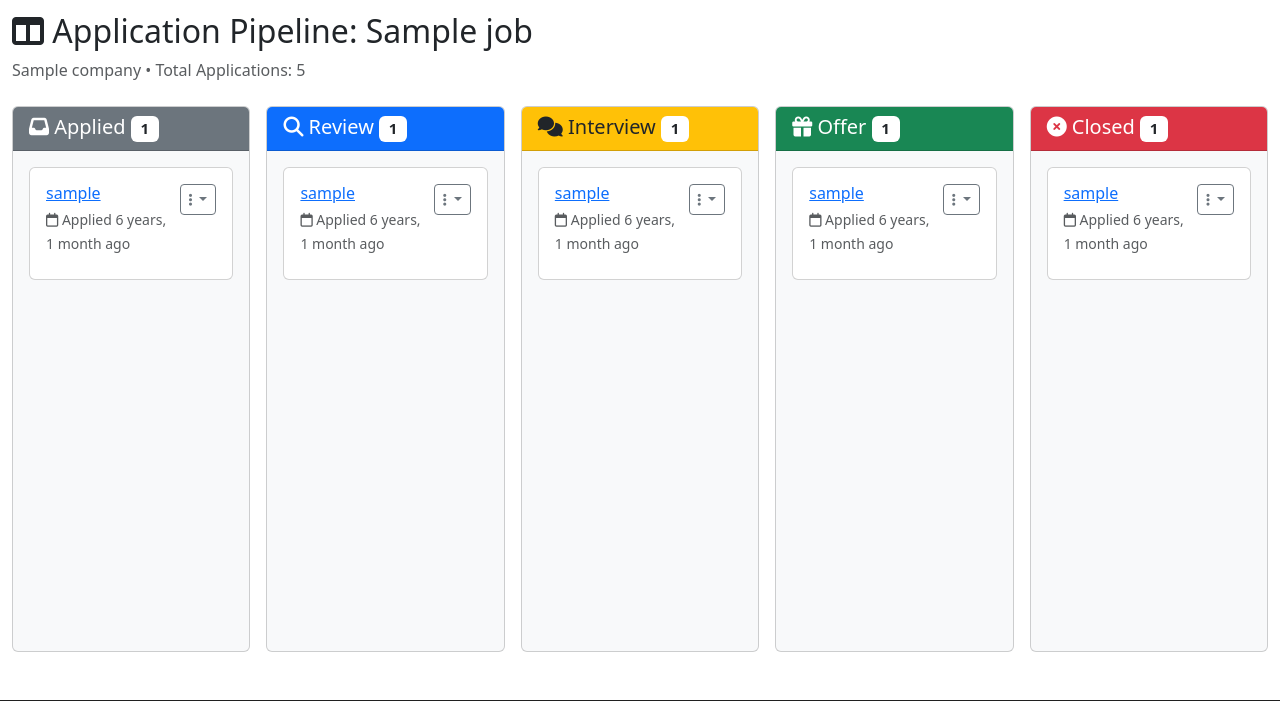
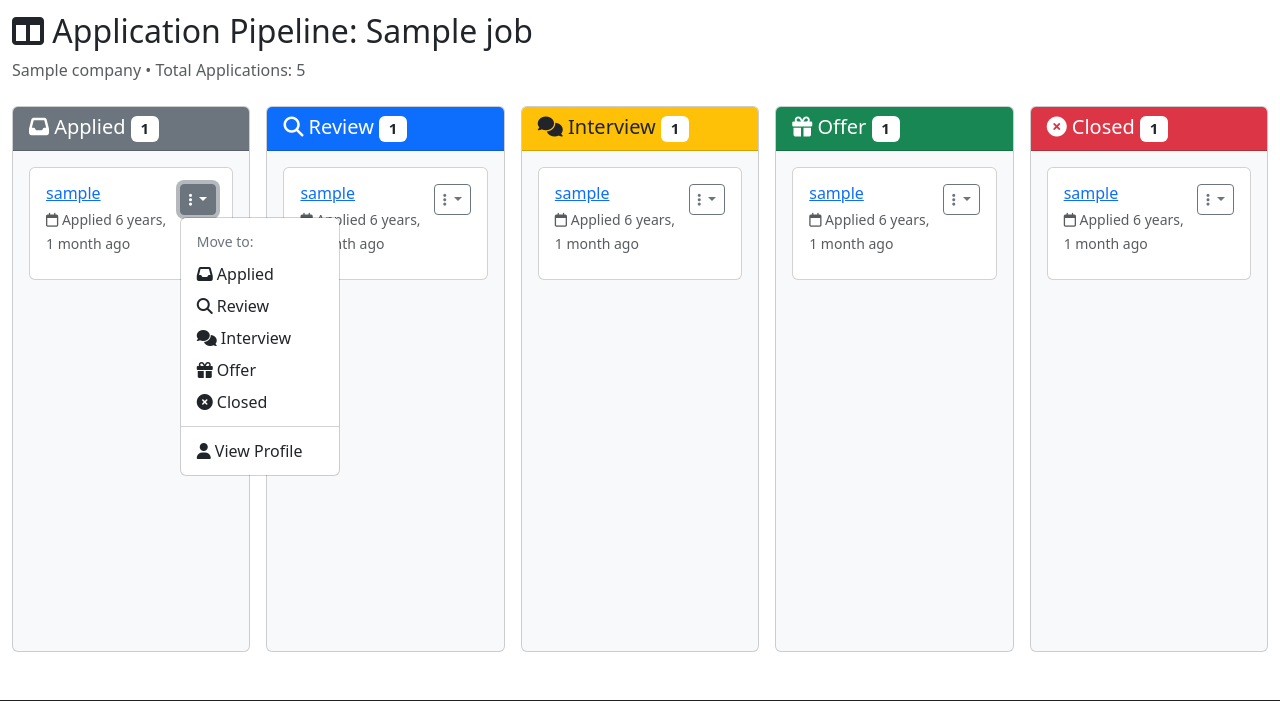
Before and after one commit to StealthyFearZ/lockedin, a Django app: template lockedin/jobs/templates/jobs/application_pipeline.html in a window 1280 px wide, after a click that opens the changed part. Shown: the part 154-855 px from the top of the page. Run offline with Django 5.2, Linux system fonts and the light colour scheme; the template is opened without the code that fills it: most values are stand-ins (such as "Sample title", 1, 10 or a date in 2020); some libraries are stand-ins or nearby versions.

Commit message:
Added Links in the Dropdown

```diff
--- a/lockedin/jobs/templates/jobs/application_card.html
+++ b/lockedin/jobs/templates/jobs/application_card.html
@@ -21,15 +21,76 @@
                         type="button" data-bs-toggle="dropdown">
                     <i class="fas fa-ellipsis-v"></i>
                 </button>
+                <ul class="dropdown-menu">
+                    <li><h6 class="dropdown-header">Move to:</h6></li>
+                    <!-- Applied Link -->
+                    <li>
+                        <form method="POST" action="{% url 'jobs.update_application_status' app.id %}">
+                            {% csrf_token %}
+                            <input type="hidden" name="status" value="AP">
+                            <button type="submit" class="dropdown-item">
+                                <i class="fas fa-inbox"></i> Applied
+                            </button>
+                        </form>
+                    </li>
+                    <li>
+                    <!-- Review Link -->
+                        <form method="POST" action="{% url 'jobs.update_application_status' app.id %}">
+                            {% csrf_token %}
+                            <input type="hidden" name="status" value="RE">
+                            <button type="submit" class="dropdown-item">
+                                <i class="fas fa-search"></i> Review
+                            </button>
+                        </form>
+                    </li>
+                    <li>
+                    <!-- Interview Link -->
+                        <form method="POST" action="{% url 'jobs.update_application_status' app.id %}">
+                            {% csrf_token %}
+                            <input type="hidden" name="status" value="IN">
+                            <button type="submit" class="dropdown-item">
+                                <i class="fas fa-comments"></i> Interview
+                            </button>
+                        </form>
+                    </li>
+                    <li>
+                    <!-- Offer Link -->
+                        <form method="POST" action="{% url 'jobs.update_application_status' app.id %}">
+                            {% csrf_token %}
+                            <input type="hidden" name="status" value="OF">
+                            <button type="submit" class="dropdown-item">
+                                <i class="fas fa-gift"></i> Offer
+                            </button>
+                        </form>
+                    </li>
+                    <li>
+                    <!-- Closed Link-->
+                        <form method="POST" action="{% url 'jobs.update_application_status' app.id %}">
+                            {% csrf_token %}
+                            <input type="hidden" name="status" value="CL">
+                            <button type="submit" class="dropdown-item">
+                                <i class="fas fa-times-circle"></i> Closed
+                            </button>
+                        </form>
+                    </li>
+                    <li><hr class="dropdown-divider"></li>
+                    <li>
+                    <!-- Profile Link-->
+                        <a class="dropdown-item" href="{% url 'profiles.detail' app.user.username %}" target="_blank">
+                            <i class="fas fa-user"></i> View Profile
+                        </a>
+                    </li>
+                </ul>
             </div>
-            <!-- Add The Skills Section -->
-            <div>
+        </div>
 
-            </div>
-            <!-- Add The Notes section-->
-            <div>
+        <!-- Add The Skills Section -->
+        <div>
 
-            </div>
+        </div>
+        <!-- Add The Notes section-->
+        <div>
+
         </div>
     </div>
 </div>
```
